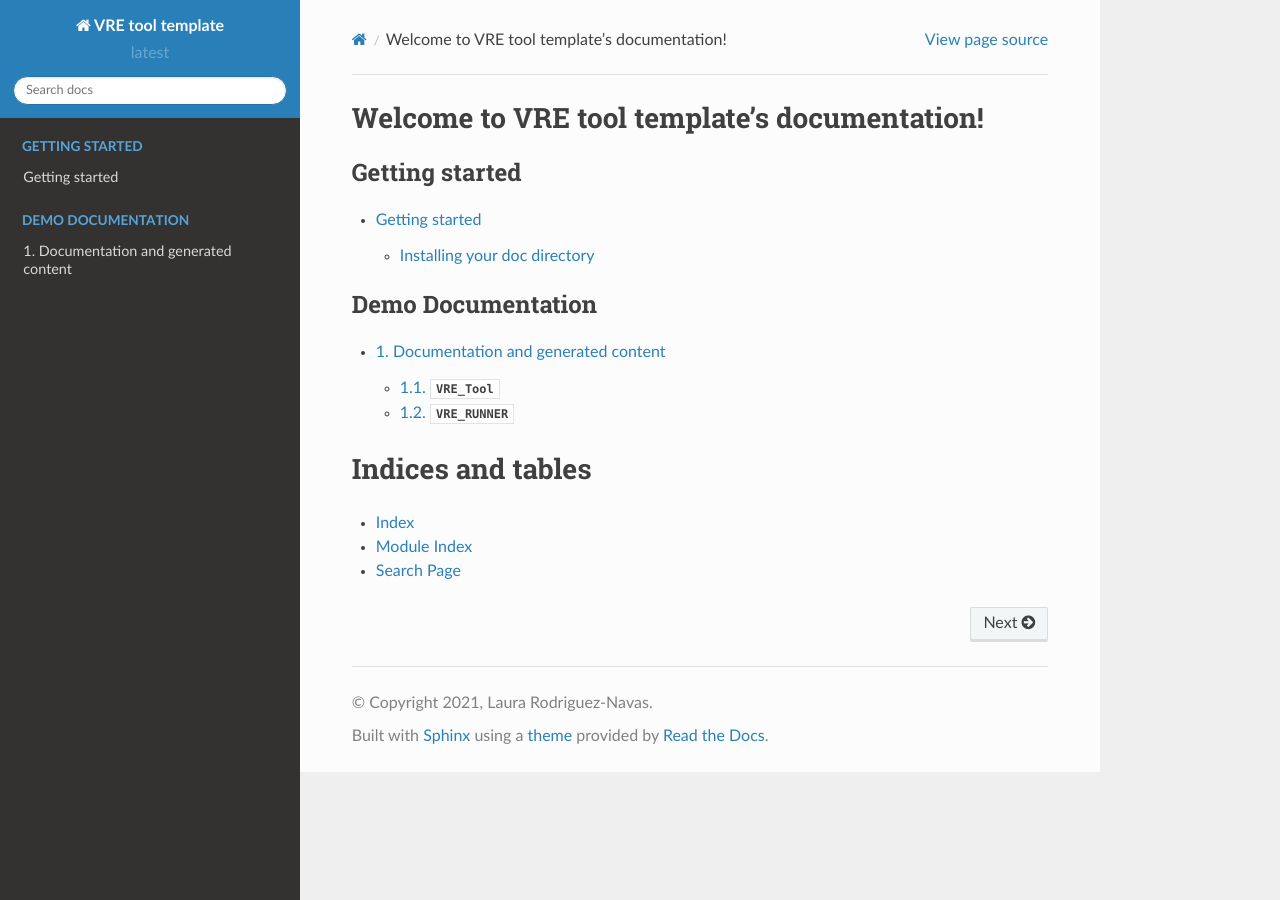
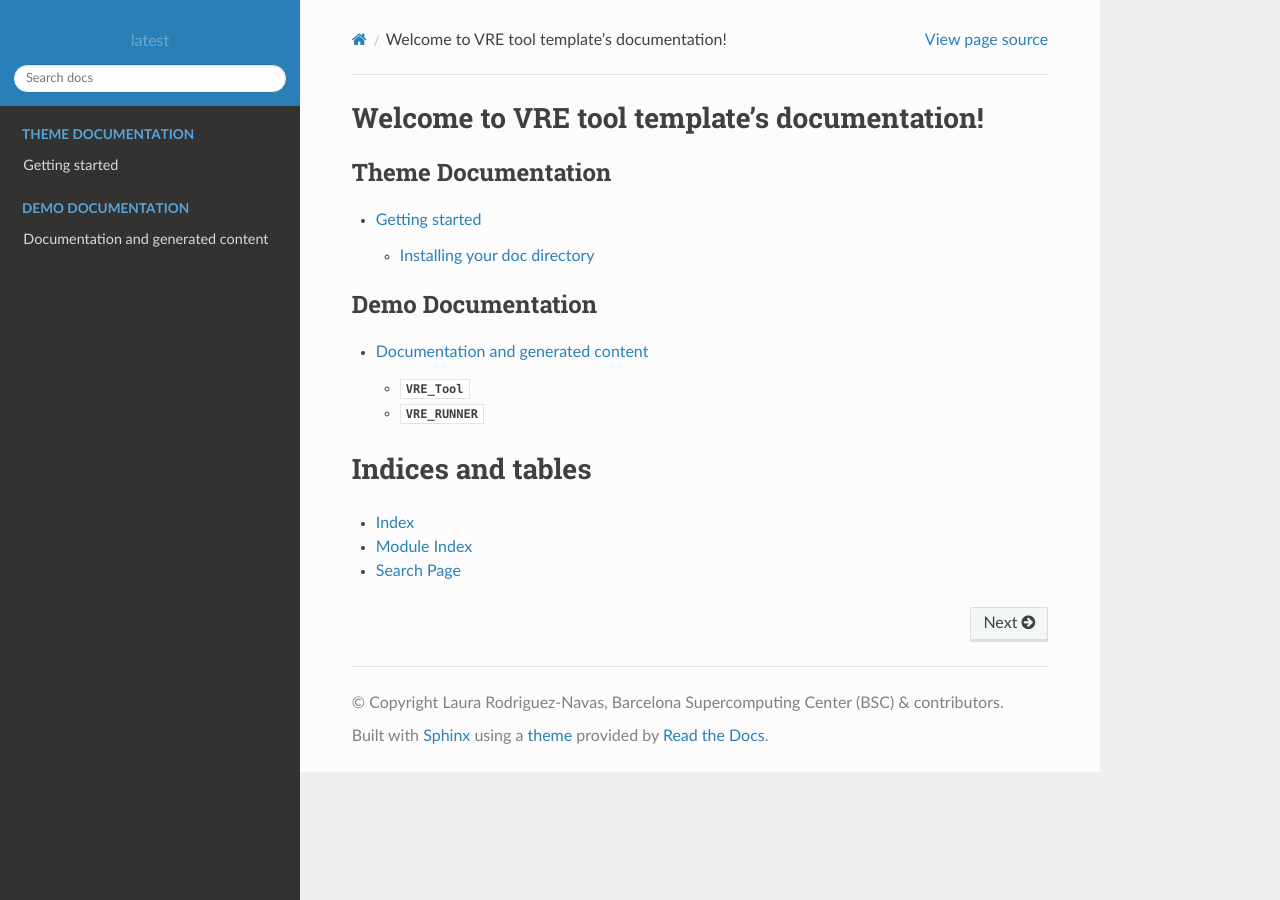
Before and after one commit to pianoza/MLToolbox, a Sphinx documentation site: the page built from docs/index.rst, in a window 1280 px wide. Built offline with Sphinx 7.4.7 and the Read the Docs theme 2.0.0, drawn with Linux system fonts in a browser that asks for light colours.

Commit message:
update sphinx config

```diff
--- a/docs/conf.py
+++ b/docs/conf.py
@@ -12,16 +12,18 @@
 #
 import os
 import sys
+
 sys.path.insert(0, os.path.abspath('..'))
+# sys.path.append(os.path.abspath('./demo/'))
 
 
 # -- Project information -----------------------------------------------------
 
 project = 'VRE tool template'
-copyright = '2021, Laura Rodriguez-Navas'
-author = 'Laura Rodriguez-Navas'
+author = 'Laura Rodriguez-Navas, Barcelona Supercomputing Center (BSC) & contributors'
 version = 'latest'
-
+copyright = author
+language = 'en'
 
 # -- General configuration ---------------------------------------------------
 
@@ -29,18 +31,32 @@
 # extensions coming with Sphinx (named 'sphinx.ext.*') or your custom
 # ones.
 extensions = [
+    'sphinx.ext.intersphinx',
     'sphinx.ext.autodoc',
-    'sphinx_rtd_theme'
+    'sphinx.ext.mathjax',
+    'sphinx.ext.viewcode',
+    'sphinx_rtd_theme',
 ]
 
 # Add any paths that contain templates here, relative to this directory.
 templates_path = ['_templates']
+source_suffix = '.rst'
 
 # List of patterns, relative to source directory, that match files and
 # directories to ignore when looking for source files.
 # This pattern also affects html_static_path and html_extra_path.
 exclude_patterns = ['_build', 'Thumbs.db', '.DS_Store']
+locale_dirs = ['locale/']
+gettext_compact = False
 
+master_doc = 'index'
+suppress_warnings = ['image.nonlocal_uri']
+pygments_style = 'default'
+
+intersphinx_mapping = {
+    'rtd': ('https://docs.readthedocs.io/en/stable/', None),
+    'sphinx': ('https://www.sphinx-doc.org/en/stable/', None),
+}
 
 # -- Options for HTML output -------------------------------------------------
 
@@ -49,10 +65,22 @@
 #
 html_theme = 'sphinx_rtd_theme'
 html_theme_options = {
-    'display_version': True
+    'logo_only': True,
+    'navigation_depth': 5,
 }
+html_context = {}
 
 # Add any paths that contain custom static files (such as style sheets) here,
 # relative to this directory. They are copied after the builtin static files,
 # so a file named "default.css" will overwrite the builtin "default.css".
-html_static_path = ['_static']
+if not 'READTHEDOCS' in os.environ:
+    html_static_path = ['_static/']
+    html_js_files = ['debug.js']
+
+    # Add fake versions for local QA of the menu
+    html_context['test_versions'] = list(map(
+        lambda x: str(x / 10),
+        range(1, 100)
+    ))
+
+html_show_sourcelink = True
--- a/docs/index.rst
+++ b/docs/index.rst
@@ -8,16 +8,15 @@
 
 .. toctree::
    :maxdepth: 2
-   :caption: Getting started
+   :caption: Theme Documentation
 
-   getting_started.rst
+   getting_started
 
 .. toctree::
     :maxdepth: 2
-    :numbered:
     :caption: Demo Documentation
 
-    api.rst
+    api
 
 
 Indices and tables
```
